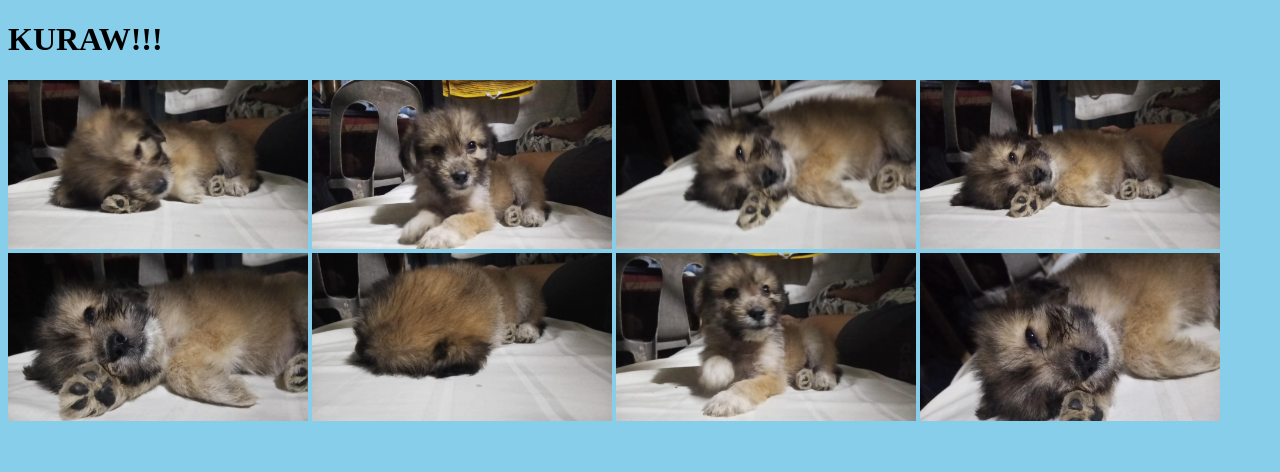
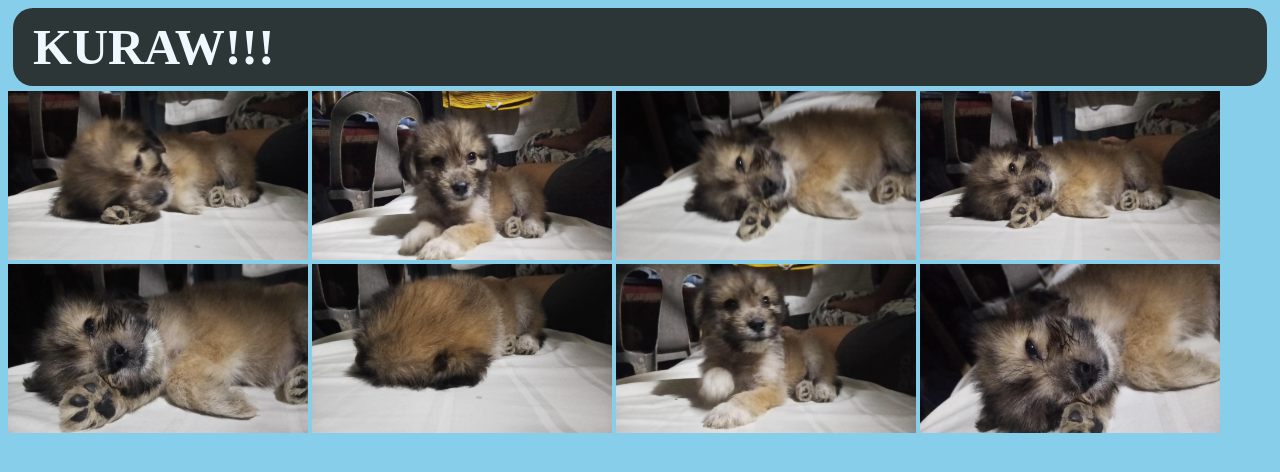
Before and after one commit to Bonuts/Homeroom, a plain HTML site: page Puppyroom.html in a window 1280 px wide. Drawn offline with Linux system fonts and the light colour scheme.

Commit message:
Update Puppyroom.html

```diff
--- a/Puppyroom.html
+++ b/Puppyroom.html
@@ -28,7 +28,7 @@
     </style>
 </head>
   <body>
-    <h1> KURAW!!!</h1>
+    <h1 class="h1"> KURAW!!!</h1>
     <img src="kurawo (1).jpg" width="300" alt="Kuraw">
     <img src="kurawo (2).jpg" width="300" alt="Kuraw">
     <img src="kurawo (3).jpg" width="300" alt="Kuraw">
```
